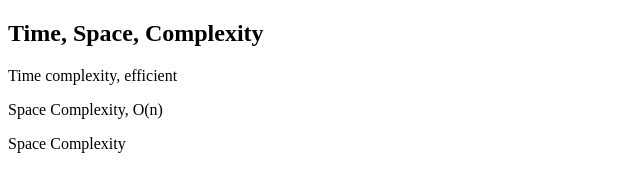
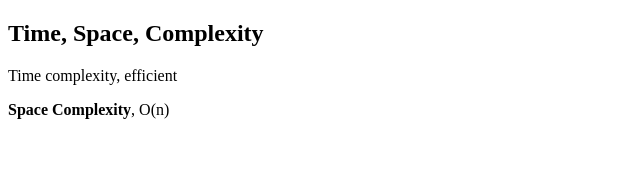
Before and after one commit to acciojob/time-and-space-complexity-Amanraj-0604, a website: page main.html in a window 1280 px wide. Shown: the whole page, without its empty margins (0-640 px from the left). Drawn offline with Linux system fonts and the light colour scheme.

Commit message:
created a submission

```diff
--- a/main.html
+++ b/main.html
@@ -11,8 +11,7 @@
 	<section>
 		<h1>Time, Space, Complexity</h1>
 		<p>Time complexity, efficient</p>
-		<p>Space Complexity, O(n)</p>
-		<p>Space Complexity</p>
+		<p><b>Space Complexity</b>, O(n)</p>
 	</section>
     <script type="text/javascript" src="./script.js">
 </script>
```
